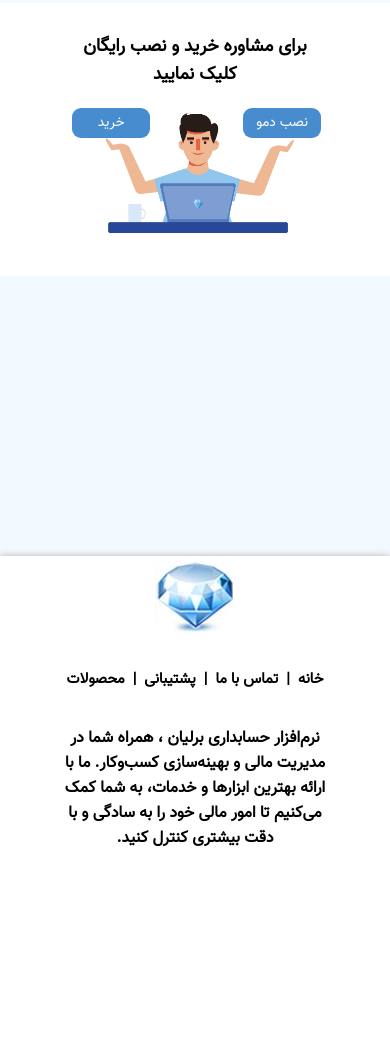
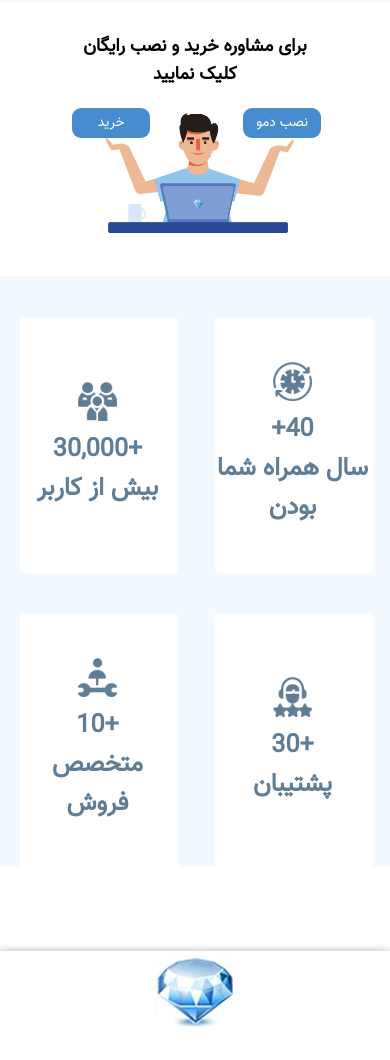
Before and after one commit to devilenta/devilenta.github.io, a plain HTML site: page index.html in a window 390 px wide. Shown: the part 1418-2478 px from the top of the page. Before the commit the page ends 2304 px from the top, so only its background shows below. Drawn offline with Linux system fonts and the light colour scheme.

Commit message:
add feature counter

```diff
--- a/index.html
+++ b/index.html
@@ -291,9 +291,7 @@
 
         </div>
         <div class="massage_box">
-            <!-- <p>
-            گزارش‌های مالی دقیق و تحلیلی به شما کمک می‌کند تا وضعیت مالی کسب‌وکار را به‌راحتی بررسی و تصمیمات استراتژیک اتخاذ کنید.
-        </p> -->
+
 
         </div>
 
@@ -315,18 +313,9 @@
 
 
         </div>
+        <!-- section3----------------------------------------------------------------------------------------------------------------------------------------------------------- -->
         <div class="section3">
-            <!-- <div class="video_text">
-                <h2>یک نگاه سریع به ویژگی های کاربردی نرم افزار برلیان!</h2>
-                <h5>در این ویدیو کوتاه، با ویژگی‌های کلیدی نرم‌افزار حسابداری ما آشنا شوید. ما به شما نشان می‌دهیم که چطور این نرم‌افزار می‌تواند فرآیندهای مالی شما را ساده‌تر کند و به بهبود عملکرد کسب‌وکار شما کمک کند. این ویدیو تجربه کاربری آسان و کاربردی نرم‌افزار را به تصویر می‌کشد و شما را به سمت مدیریت مالی هوشمندانه‌تر هدایت می‌کند.</h5>
 
-
-            </div> -->
-            <!-- <div  class="video_home">
-                <video src="video/intro.mp4" id="video_main" controls></video>
-
-
-            </div> -->
             <h2> برای مشاوره  خرید و نصب رایگان کلیک نمایید</h2>
 
             <div id="btn">
@@ -343,7 +332,27 @@
                 </button>
             </div>
         </div>
+        <!-- section4 ---------------------------------------------------------------------------------------------------------------------------->
         <div class="section4">
+            <div class="box_keeper">
+                <div class="box_info">
+                    <div class="box_icon"><img src="newicon/date.png" alt=""></div>
+                    <div class="box_text"> 40+<br>سال همراه شما بودن </div>
+                </div>
+                <div class="box_info">
+                    <div class="box_icon"><img src="newicon/member.png" alt=""></div>
+                    <div class="box_text"> +30,000 <br>بیش از کاربر</div>
+                </div>
+                <div class="box_info">
+                    <div class="box_icon"><img src="newicon/suport.png" alt=""></div>
+                    <div class="box_text"> +30 <br>پشتیبان</div>
+                </div>
+                <div class="box_info">
+                    <div class="box_icon"><img src="newicon/pro.png" alt=""></div>
+                    <div class="box_text"> +10 <br>متخصص فروش</div>
+                </div>
+
+            </div>
 
 
         </div>
--- a/style/style_home.css
+++ b/style/style_home.css
@@ -442,15 +442,50 @@
 
 }
 
-/* section4 */
+/* section4 -------------------------------------------------------------------------------------------------------------------- */
 .section4{
     display: flex;
     flex-wrap: wrap;
     width: 100%;
-    height: 280px;
+    height: 80vh;
     background-color:#F3FAFF ;
+    align-content: center
 
 
+
+
+}
+.box_keeper{
+
+    display: flex;
+    width: 100%;
+    height: 40vh;
+    align-items: center;
+    text-align: center;
+    justify-content: space-around;
+
+
+
+}
+.box_info{
+    display: flex;
+    background-color: white;
+    width: 20vw;
+    height: 100%;
+    box-shadow: 2px 2px 2px white;
+    align-content: center;
+    flex-direction: column;
+    justify-content: center;
+
+}
+.box_text{
+    font-size: 38px;
+    color: #5f7d95;
+    font-weight: bold;
+}
+.box_icon img{
+    width: 25%;
+    /* height: 10%; */
 }
 .text_section4{
     display: flex;
@@ -868,13 +903,28 @@
         width: 99%;
         height: 100%;
     }
-    .text_section4 {
-        width: 65%;
-        align-items: end;
-        margin: auto;
-        text-align: center;
-        font-size: 18px;
-        height: 35%;
+    /* section4----------------------------------------------------------------------------------------------------------- */
+    .section4{
+        height: 100%;
+        margin-bottom: 10vh;
+    }
+
+    .box_keeper{
+        display: flex;
+        flex-wrap: wrap;
+        height: 100%;
+
+    }
+    .box_info{
+
+        width: 40vw;
+        height: 30vh;
+        margin-top: 5vh;
+
+
+    }
+    .box_text{
+        font-size: 25px;
     }
     .section5{
         display: none;
```
Also changed, not shown: newicon/date.png (added), newicon/member.png (added), newicon/pro.png (added), newicon/suport.png (added).
